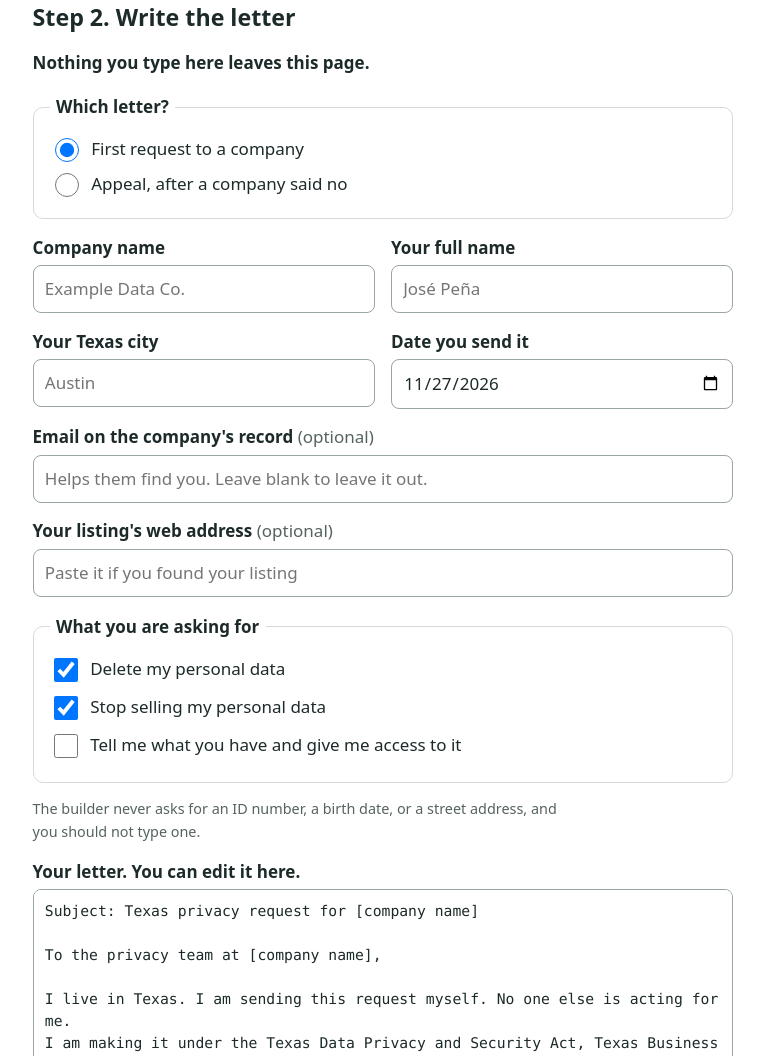
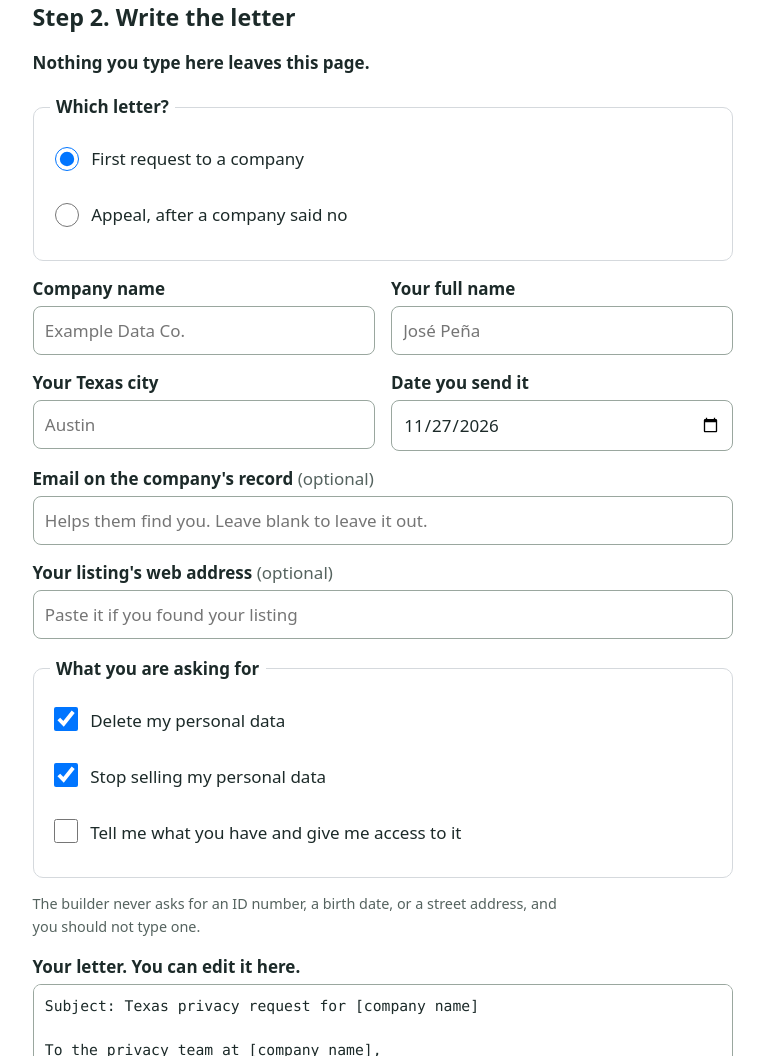
Before and after one commit to evanmack45/netsanctuary.com, a plain HTML site: page pack/index.html in a window 1280 px wide. Shown: the part 1411-2467 px from the top of the page, without its empty margins (257-1021 px from the left). Drawn offline with Linux system fonts and the light colour scheme.

Commit message:
Pack taps to 48px, and cite 541.001(7) on the employer-face-scan short.
The builder fields and check labels meet the 48px rule. The consumer-definition sentence still says the same thing; it now points at the statute, not only the AG overview.

```diff
--- a/content/answers.mjs
+++ b/content/answers.mjs
@@ -526,8 +526,9 @@ export const PAGES = [
         { p: "The statute does not define \"commercial purpose\", and the text says nothing about a time clock. We found no court or Attorney General source on whether an employer's clock-in system counts. The definition lists a record of face geometry, not a photograph. Whether a system that takes many photos and builds a template produces a record of face geometry is a fact about that system." },
         { p: "Chapter 503 also does not say what happens to a worker who says no. Neither the text nor this page can tell you whether you can decline and keep the job." }] },
             { h: "What this means", blocks: [
+        { p: "Read it in: [[Texas Business & Commerce Code chapter 541 (Texas Data Privacy and Security Act)|https://statutes.capitol.texas.gov/Docs/BC/htm/BC.541.htm]].", src: "bc541" },
         { p: "The privacy Act does not give an employee a request to send here. Chapter 503 is the statute that speaks to capturing a face-based identifier, and it works through notice, consent and the Attorney General. See [[when to complain to the Texas Attorney General|/texas-attorney-general-complaint/]] for that office's complaint page and what it covers. The 2024 post predates the Act, which took effect July 1, 2024; chapter 503 is the older law and the text above is its current version." }] }],
-    cite: ["bc503", "agtdpsa"],
+    cite: ["bc503", "agtdpsa", "bc541"],
     notSaid: [],
     related: ["texas-sensitive-data-consent", "texas-privacy-law-small-business", "can-i-sue-texas-privacy-law"],
   },
--- a/css/site.css
+++ b/css/site.css
@@ -129,3 +129,18 @@ details a, details.short-more a {
   }
   .answer { margin-bottom: 6rem; }
 }
+
+/* Shears 11/27 pack taps: the five text fields were 47.58px; check labels need a 48px hit area. */
+#builder-card input[type=text],
+#builder-card input[type=url],
+#builder-card input[type=email],
+#builder-card input[type=date] {
+  min-height: 48px;
+}
+#builder-card .check {
+  min-height: 48px;
+  align-items: center;
+}
+#builder-card .check input {
+  margin-top: 0;
+}
```
Also changed, not shown: employer-face-scan/index.html (+4 -2 lines), 1 other file.
